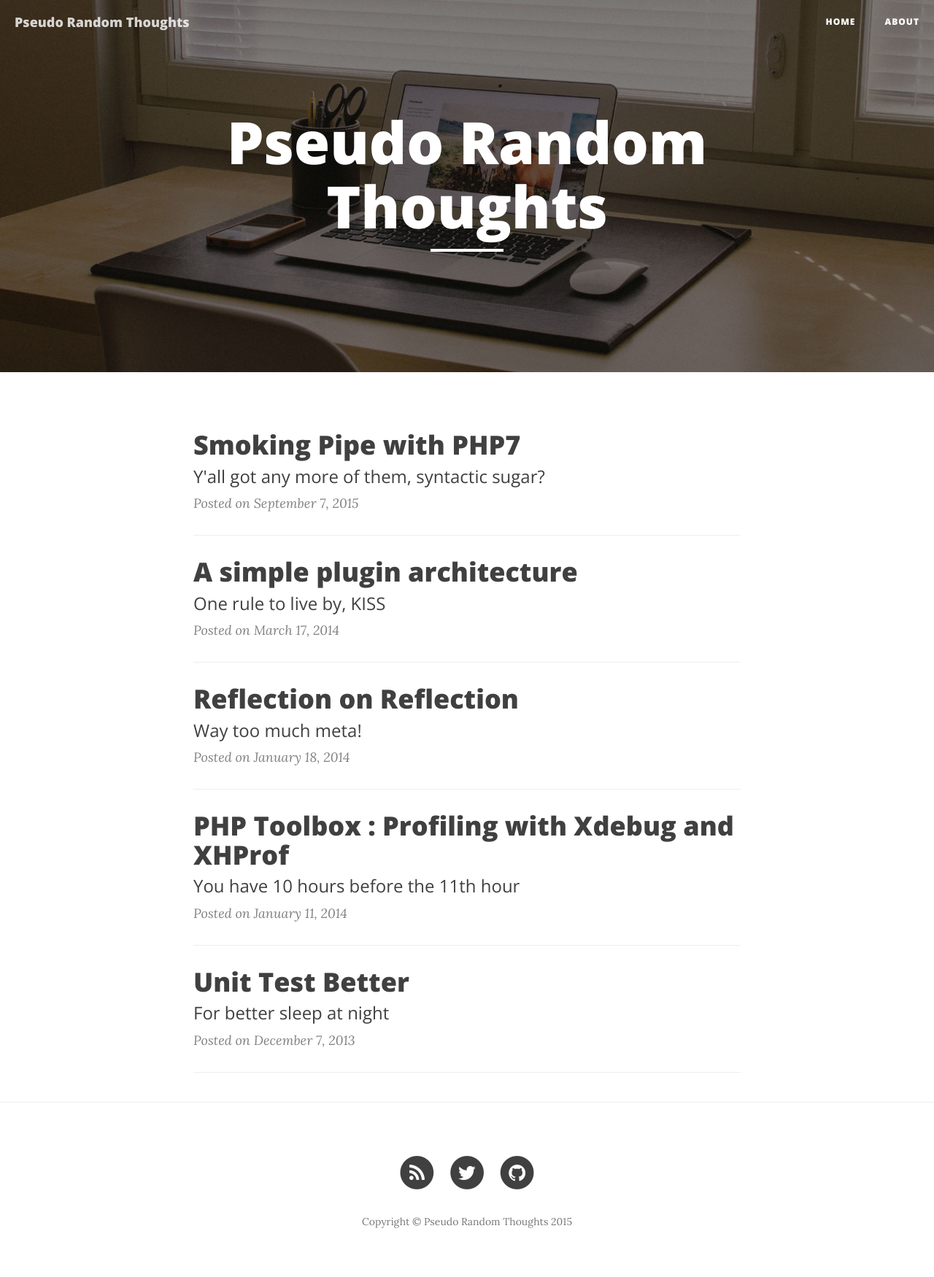
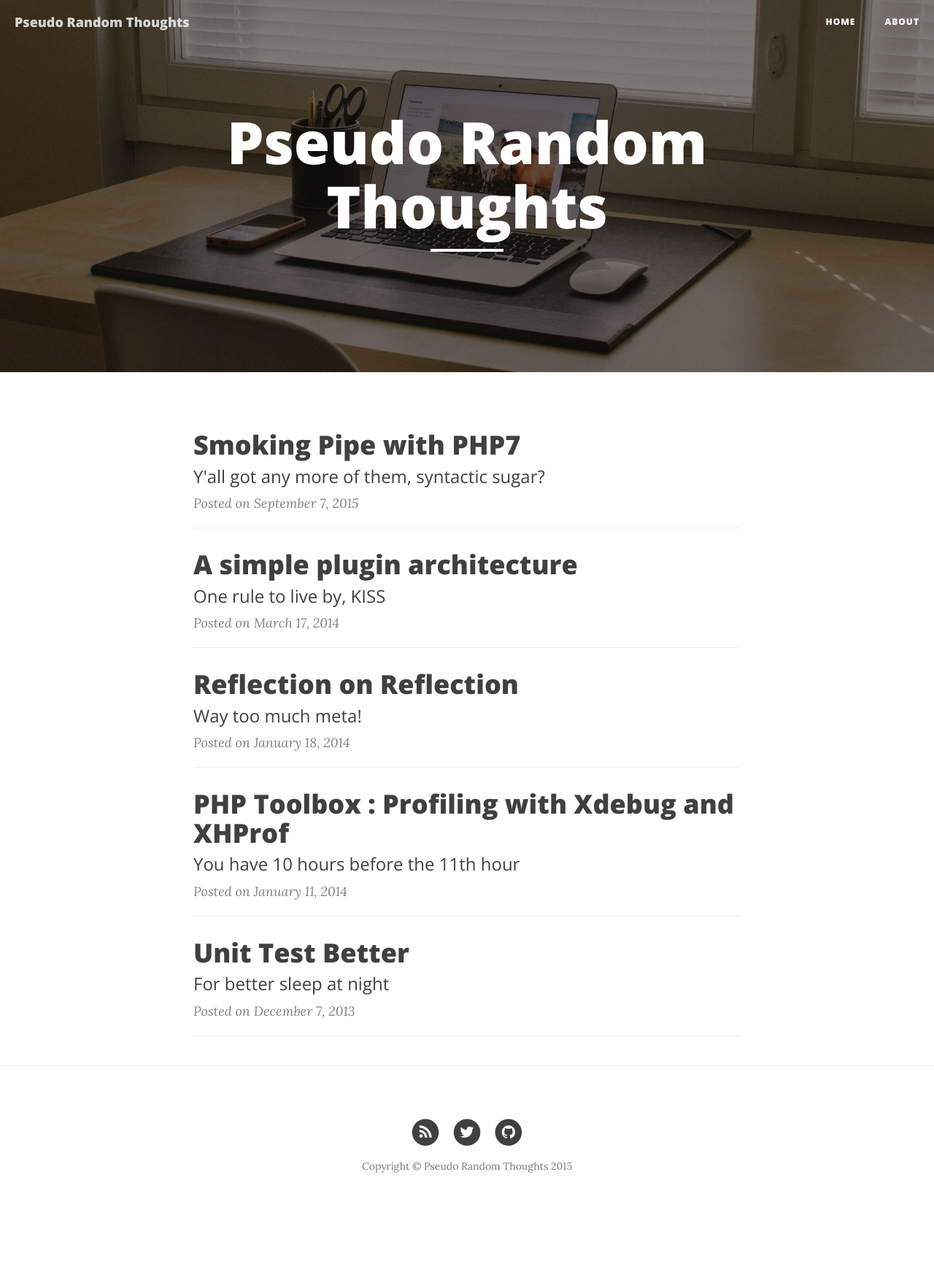
Before and after one commit to ayejay/ayejay.github.io, a Jekyll site: the page built from index.html, in a window 1280 px wide. Shown: the whole page at 73% size. Built offline with Jekyll 4.4.1, drawn with Linux system fonts in a browser that asks for light colours; nearby versions of some CDN libraries; the list of posts is cut into pages by our own code; after the commit the page ends 1674 px from its top, so only the background shows below that.

Commit message:
CSS style changes

```diff
--- a/css/clean-blog.css
+++ b/css/clean-blog.css
@@ -1,11 +1,11 @@
 body {
   font-family: 'Lora', 'Times New Roman', serif;
-  font-size: 20px;
+  font-size: 16px;
   color: #404040;
 }
 p {
   line-height: 1.5;
-  margin: 30px 0;
+  margin: 15px 0;
 }
 p a {
   text-decoration: underline;
```
Also changed, not shown: css/clean-blog.min.css.
